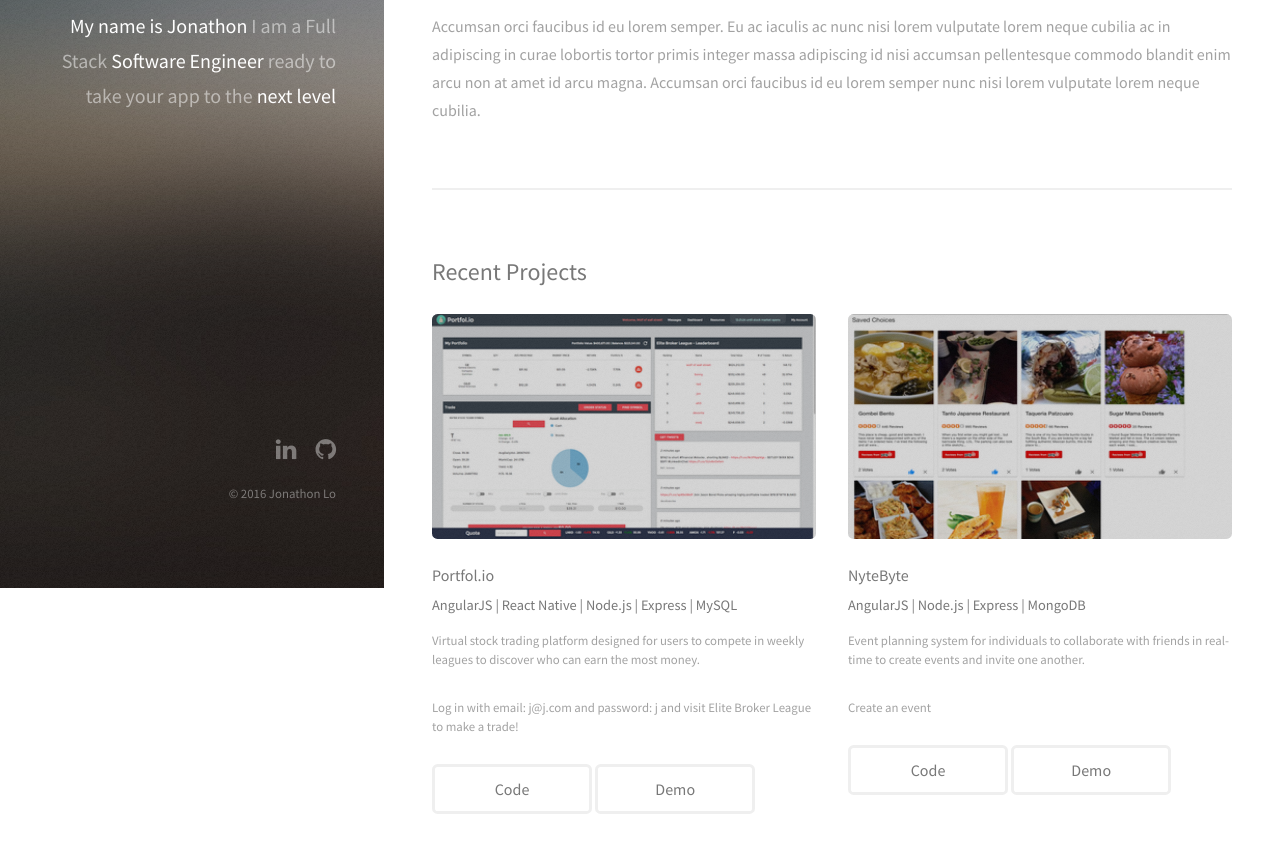
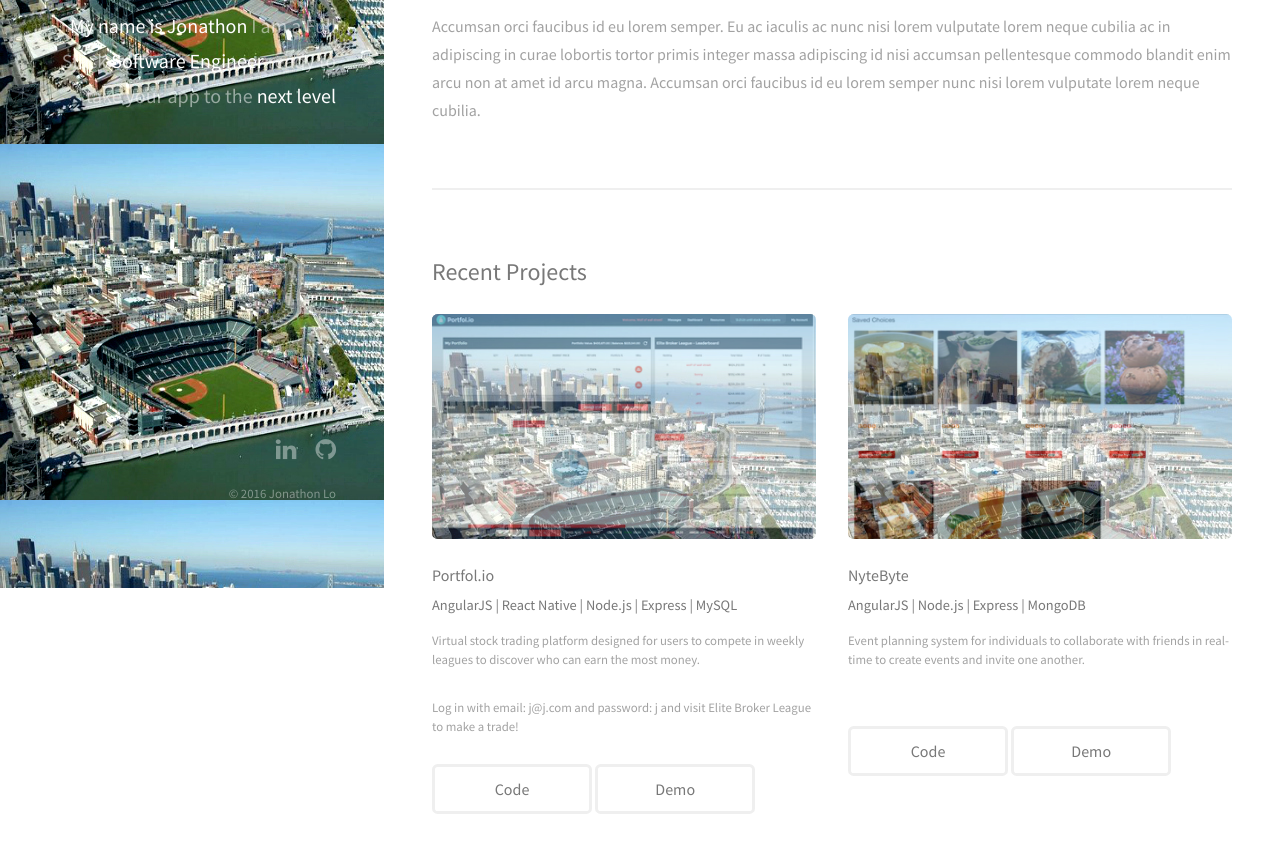
Before and after one commit to jrlo35/jrlo35.github.io, a plain HTML site: page index.html in a window 1280 px wide. Shown: the part 212-1055 px from the top of the page. Drawn offline with Linux system fonts and the light colour scheme.

Commit message:
background

```diff
--- a/assets/sass/main.scss
+++ b/assets/sass/main.scss
@@ -452,7 +452,7 @@
 
 		&:before {
 			@include vendor('transition', 'opacity #{_duration(transition)} ease-in-out');
-			background: url('images/overlay.png');
+			background: url('images/sfattjpg.jpg');
 			border-radius: _size(border-radius);
 			content: '';
 			display: block;
@@ -494,7 +494,7 @@
 				}
 
 				&:before {
-					background: url('images/overlay.png'), url('images/overlay.png');
+					background: url('images/sfattjpg.jpg'), url('images/sfattjpg.jpg');
 					opacity: 1.0;
 				}
 			}
@@ -899,7 +899,7 @@
 	#header {
 		background-color:		_palette(accent2, bg);
 		background-attachment:	scroll,								fixed;
-		background-image:		url('images/overlay.png'),			url('../../images/bg.jpg');
+		background-image:		url('images/sfattjpg.jpg'),			url('../../images/bg.jpg');
 		background-position:	top left,							top left;
 		background-repeat:		repeat,								no-repeat;
 		background-size:		auto,								auto 100%;
@@ -1288,7 +1288,7 @@
 			#footer {
 				background-attachment:	scroll;
 				background-color:		_palette(accent2, bg);
-				background-image:		url('images/overlay.png'),		url('../../images/bg.jpg');
+				background-image:		url('images/sfattjpg.jpg'),		url('../../images/bg.jpg');
 				background-position:	top left,						bottom center;
 				background-repeat:		repeat,							no-repeat;
 				background-size:		auto,							cover;
--- a/index.html
+++ b/index.html
@@ -54,7 +54,7 @@
 								<h3>NyteByte</h3><h5>AngularJS | Node.js | Express | MongoDB</h5>
 								<p>Event planning system for individuals to collaborate with friends in real-time to create events and invite one another.</p>
 								<br>
-								<p>Create an event </p>
+								<p> </p>
 								<br>
 								<a href='https://github.com/jrlo35/NyteByte' target='_blank' class='button'>Code</a>
 								<a href='https://nytebyte.herokuapp.com' target='_blank' class='button'>Demo</a>
```
Also changed, not shown: assets/css/images/sfattjpg.jpg (added), assets/css/main.css.
